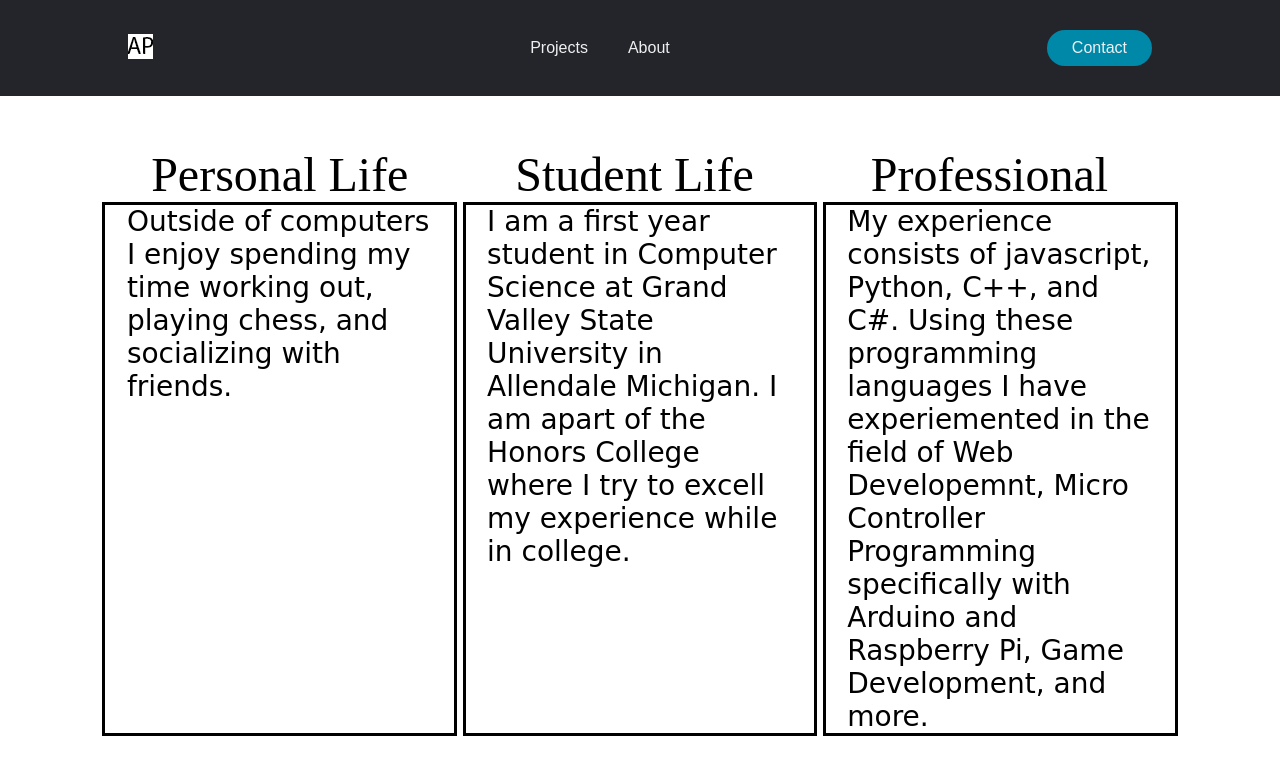
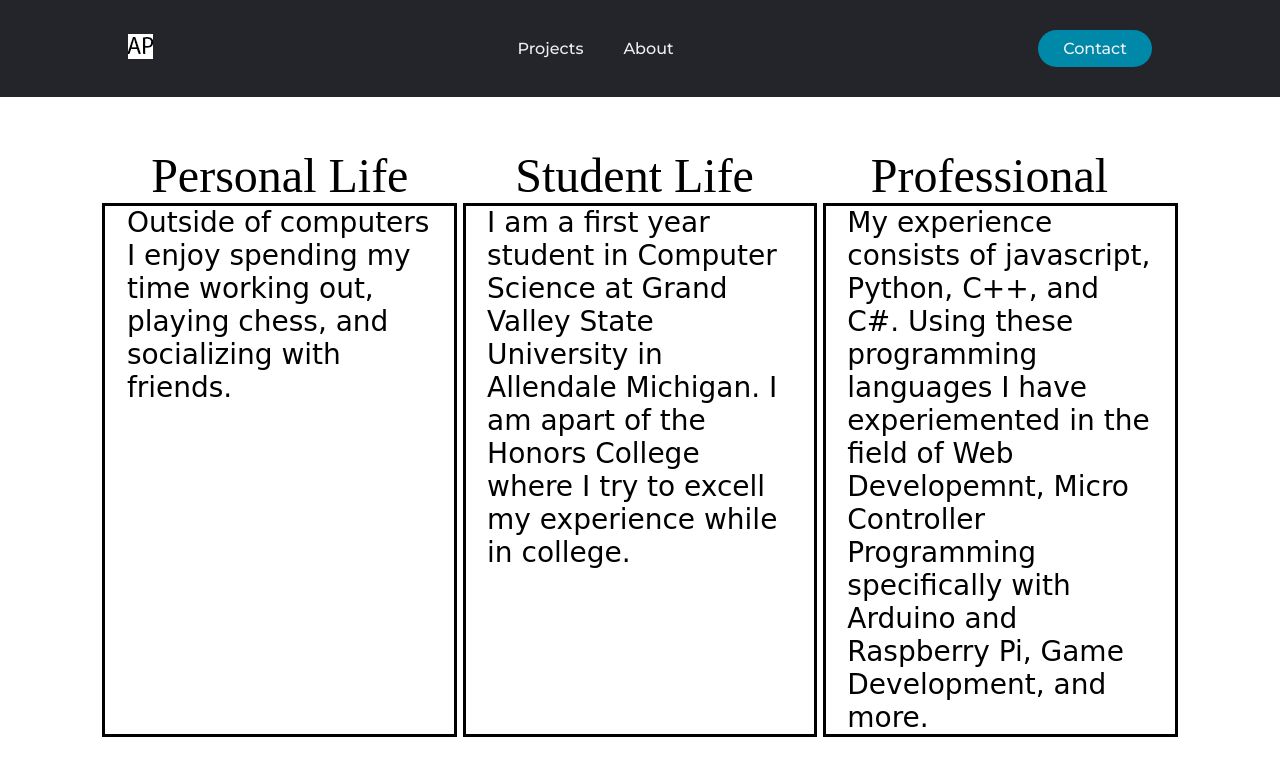
Before and after one commit to AaronIam/AaronPlatte.github.io, a plain HTML site: page aboutMe.html in a window 1280 px wide. Drawn offline with Linux system fonts and the light colour scheme; a script that the page names is missing; a web font is replaced by a local one.

Commit message:
Update aboutMe.html

```diff
--- a/aboutMe.html
+++ b/aboutMe.html
@@ -6,6 +6,7 @@
         <meta name="description" content="">
         <meta name="viewport" content="width=device-width, initial-scale=1">
         <link rel="stylesheet" href="styles.css">
+        <link href="https://fonts.googleapis.com/css?family=Montserrat:500&display=swap" rel="stylesheet">
         <link href="https://fonts.googleapis.com/css2?family=Lumanosimo&display=swap" rel="stylesheet">    <body>
         <header>
             <a class="logo" href="index.html"><img src="AP2.png" alt="logo"></a>
```
